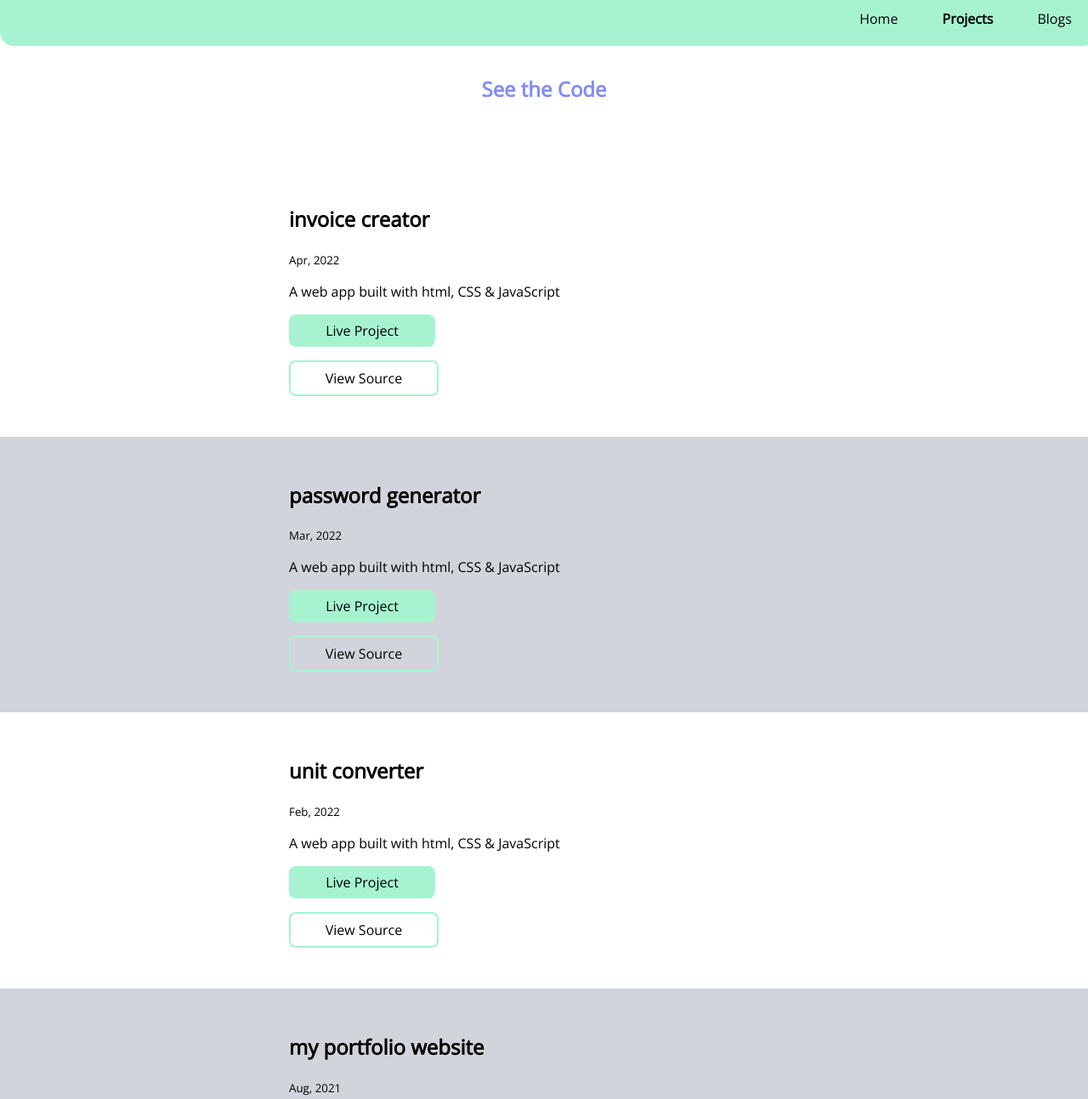
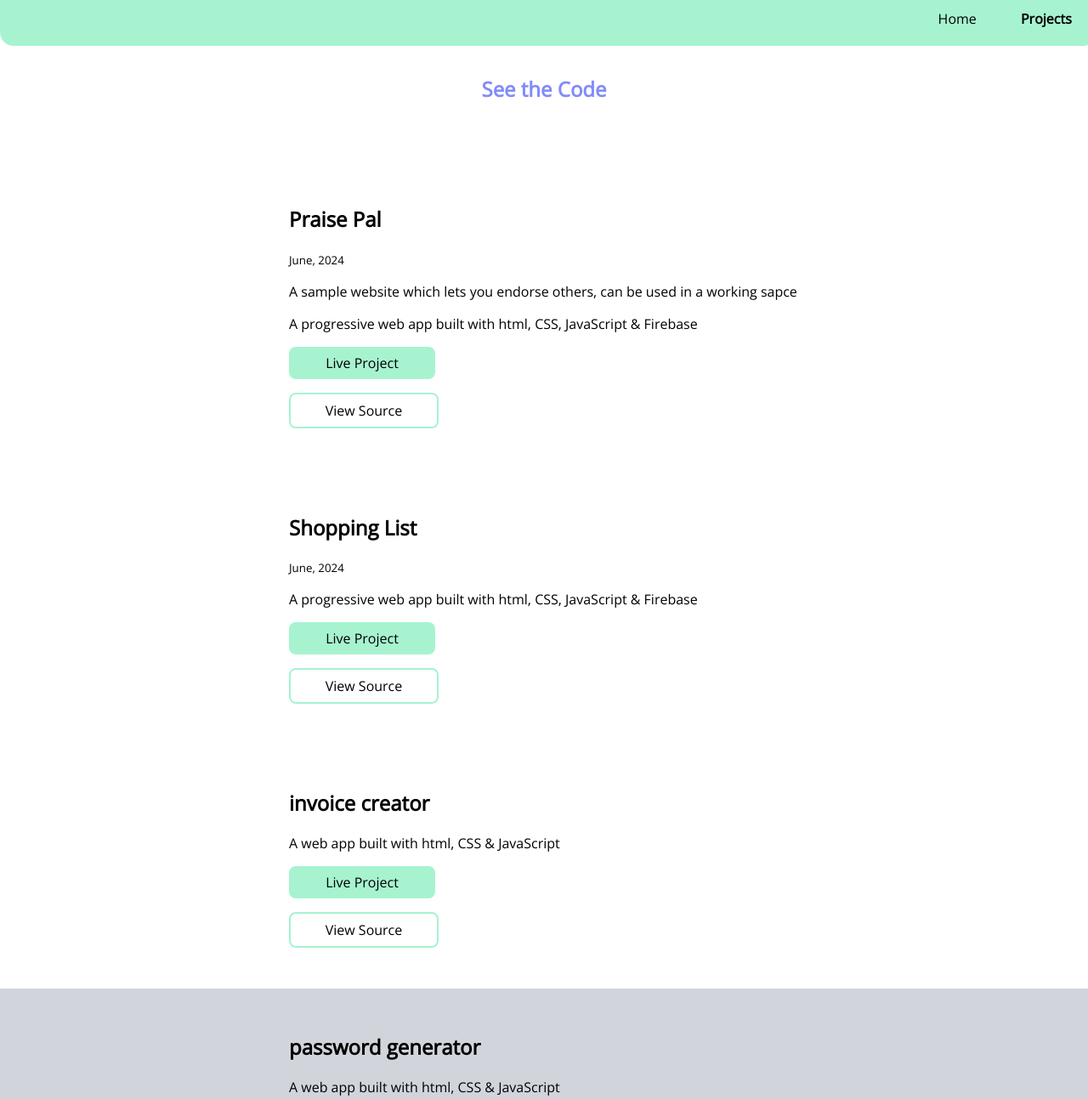
Before and after one commit to mohankrishna99/my-portfolio-website, a plain HTML site: page projects.html in a window 1280 px wide. Shown: the part 34-1327 px from the top of the page at 85% size. Drawn offline with nearby package versions, Linux system fonts and the light colour scheme.

Commit message:
modified index & projects.html

```diff
--- a/projects.html
+++ b/projects.html
@@ -4,6 +4,7 @@
     <meta charset="UTF-8">
     <meta http-equiv="X-UA-Compatible" content="IE=edge">
     <meta name="viewport" content="width=device-width, initial-scale=1.0">
+    <link rel="icon" type="image/x-icon" href="favicon.ico">
     <link href="style.css" rel="stylesheet">
     <title>Projects|MohanKrishna</title>
 </head>
@@ -17,9 +18,9 @@
             <li class="inline-lists">
                 <a href="#" class="link link-active">Projects</a>
             </li>
-            <li class="inline-lists">
+            <!-- <li class="inline-lists">
                 <a href="#" class="link">Blogs</a>
-            </li>
+            </li> -->
         </ul>
     </nav>
     <header class="header">
@@ -28,8 +29,26 @@
     <ul class="non-bullet-list">
         <li>
             <article class="showcase-list container centered-container">
+                <h1>Praise Pal</h1>
+                <small>June, 2024</small>
+                <p>A sample website which lets you endorse others, can be used in a working sapce</p>
+                <p>A progressive web app built with html, CSS, JavaScript & Firebase</p>
+                <a class="link primary-link" href="https://praisepal.netlify.app/" target="_blank">Live Project</a>
+                <a class="link secondary-link" href="https://github.com/mohankrishna99/we-are-the-champions" target="_blank">View Source</a>
+            </article>
+        </li>
+        <li>
+            <article class="showcase-list container centered-container">
+                <h1>Shopping List</h1>
+                <small>June, 2024</small>
+                <p>A progressive web app built with html, CSS, JavaScript & Firebase</p>
+                <a class="link primary-link" href="https://shop-lister-mk.netlify.app/" target="_blank">Live Project</a>
+                <a class="link secondary-link" href="https://github.com/mohankrishna99/shop-lister" target="_blank">View Source</a>
+            </article>
+        </li>
+        <li>
+            <article class="showcase-list container centered-container">
                 <h1>invoice creator</h1>
-                <small>Apr, 2022</small>
                 <p>A web app built with html, CSS & JavaScript</p>
                 <a class="link primary-link" href="https://invoicecreator-mk.netlify.app/" target="_blank">Live Project</a>
                 <a class="link secondary-link" href="https://github.com/mohankrishna99/invoice-creator-scrimba" target="_blank">View Source</a>
@@ -38,7 +57,6 @@
         <li class="ow">
             <article class="showcase-list container centered-container">
                 <h1>password generator</h1>
-                <small>Mar, 2022</small>
                 <p>A web app built with html, CSS & JavaScript</p>
                 <a class="link primary-link" href="https://passwordgeneratormk.netlify.app/" target="_blank">Live Project</a>
                 <a class="link secondary-link" href="https://github.com/mohankrishna99/password-genrator" target="_blank">View Source</a>
@@ -47,7 +65,6 @@
         <li>
             <article class="showcase-list container centered-container">
                 <h1>unit converter</h1>
-                <small>Feb, 2022</small>
                 <p>A web app built with html, CSS & JavaScript</p>
                 <a class="link primary-link" href="https://unitconverter-mk.netlify.app/" target="_blank">Live Project</a>
                 <a class="link secondary-link" href="https://github.com/mohankrishna99/Unit-Converter.git" target="_blank">View Source</a>
@@ -56,13 +73,12 @@
         <li class="ow">
             <article class="showcase-list container centered-container">
                 <h1>my portfolio website</h1>
-                <small>Aug, 2021</small>
                 <p>A website built with html & CSS</p>
                 <a class="link primary-link" onclick="alert('You are currently in it')" href="#">Live Project</a>
                 <a class="link secondary-link" href="https://github.com/mohankrishna99/my-portfolio-website.git" target="_blank">View Source</a>
             </article>
         </li>
-        <li>
+        <!-- <li>
             <article class="showcase-list container centered-container">
                 <h1>how well do you know me?</h1>
                 <small>July, 2021</small>
@@ -70,14 +86,14 @@
                 <a class="link primary-link" href="https://replit.com/@MohanKrishna99/Neogcamp-levelZero-CLI-ex-14-andex-15?embed=1&output=1" target="_blank">Live Project</a>
                 <a class="link secondary-link" href="https://replit.com/@MohanKrishna99/Neogcamp-levelZero-CLI-ex-14-andex-15#index.js" target="_blank">View Source</a>
             </article>
-        </li>
+        </li> -->
     </ul>
     <footer class="footer">
         <h3>Social Connect</h3>
-        <ul>
+        <!-- <ul>
             <li class="inline-lists">
                 <a class="link" href="https://twitter.com/Mohan_Krishna_9" target="_blank">Twitter</a>
-            </li>
+            </li> -->
             <li class="inline-lists">
                 <a class="link" href="https://github.com/mohankrishna99" target="_blank">Github</a>
             </li>
```
Also changed, not shown: index.html (+7 -7 lines).
